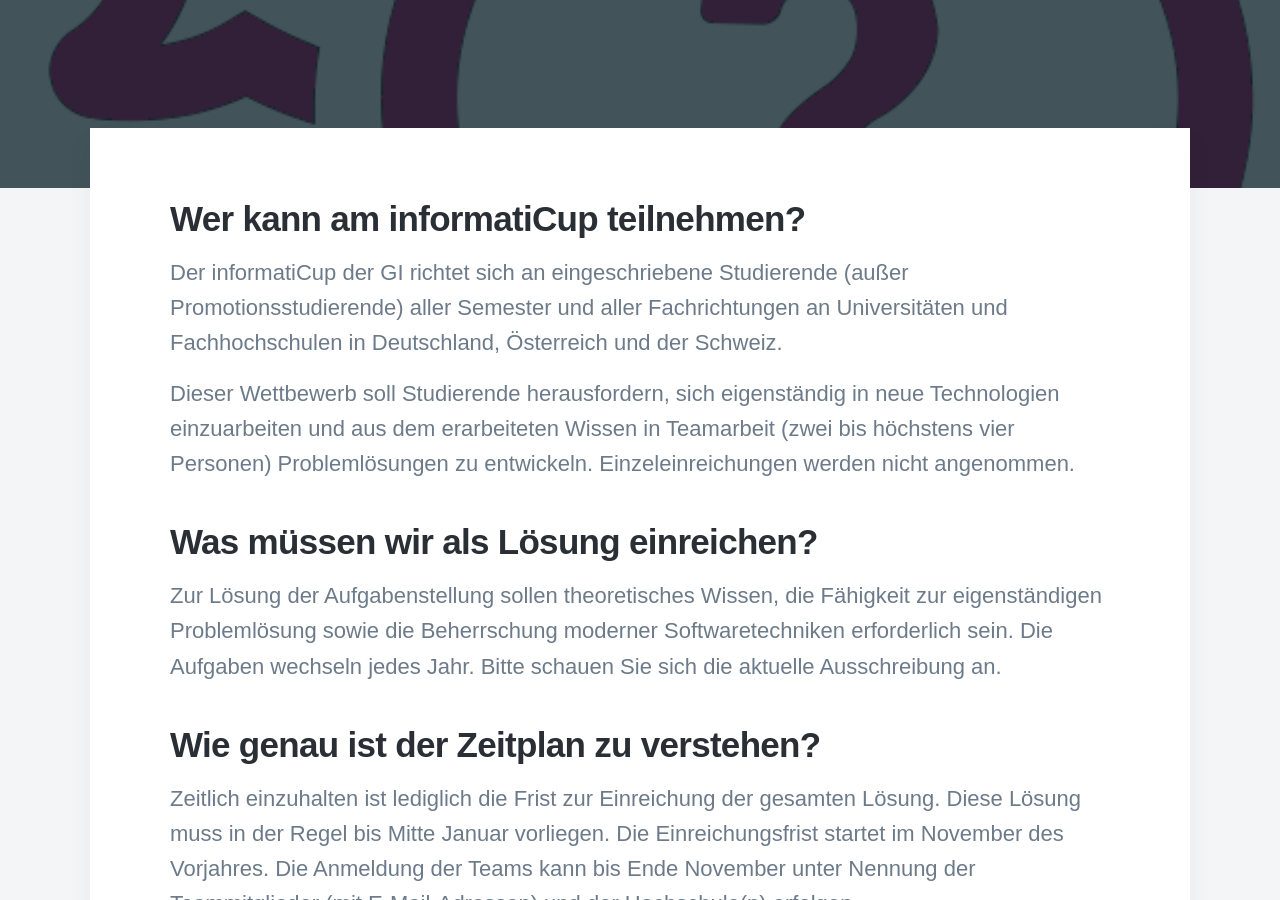
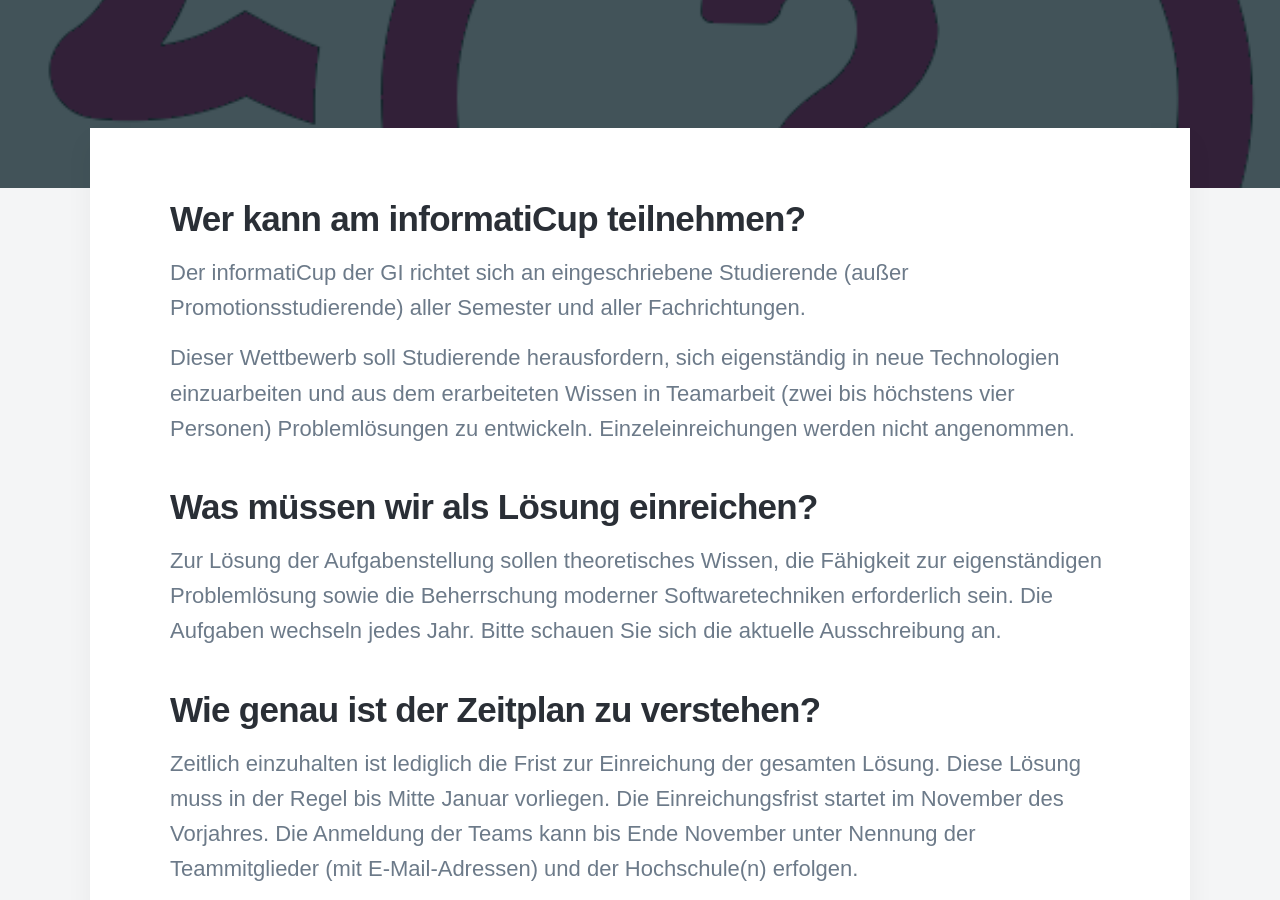
Before and after one commit to informatiCup/informaticup.github.io, a Jekyll site: the page built from _competition/30-faq.md, in a window 1280 px wide and 900 px high, scrolled down 449 px. Built offline with Jekyll 4.4.1, drawn with Linux system fonts in a browser that asks for light colours; nearby versions of some CDN libraries; some web fonts are replaced.

Commit message:
Update 30-faq.md

```diff
--- a/_competition/30-faq.md
+++ b/_competition/30-faq.md
@@ -8,7 +8,7 @@
 
 ## Wer kann am informatiCup teilnehmen? ##
 
-Der informatiCup der GI richtet sich an eingeschriebene Studierende (außer Promotionsstudierende) aller Semester und aller Fachrichtungen an Universitäten und Fachhochschulen in Deutschland, Österreich und der Schweiz.
+Der informatiCup der GI richtet sich an eingeschriebene Studierende (außer Promotionsstudierende) aller Semester und aller Fachrichtungen.
 
 Dieser Wettbewerb soll Studierende herausfordern, sich eigenständig in neue Technologien einzuarbeiten und aus dem erarbeiteten Wissen in Teamarbeit (zwei bis höchstens vier Personen) Problemlösungen zu entwickeln. Einzeleinreichungen werden nicht angenommen.
 
```
